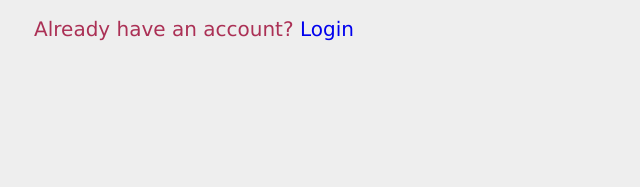
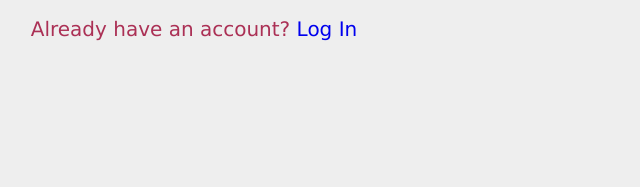
Before and after one commit to aishaamunirr/EventConnect, a plain HTML site: page getStarted.html in a window 1280 px wide. Shown: the part 498-685 px from the top of the page, 446-1086 px from the left. Drawn offline with Linux system fonts and the light colour scheme.

Commit message:
link case change

```diff
--- a/getStarted.html
+++ b/getStarted.html
@@ -44,7 +44,7 @@
                   <a href="vendorSignup.html"><button class="find-vendor2">Sign Up as Vendor</button></a>
               </div>
           </div>
-          <p style="font-size: 20px; color: #ab3055;" >Already have an account? <a href="logIn.html">Login</a></p>
+          <p style="font-size: 20px; color: #ab3055;" >Already have an account? <a href="logIn.html">Log In</a></p>
       </main>
 
 
```
